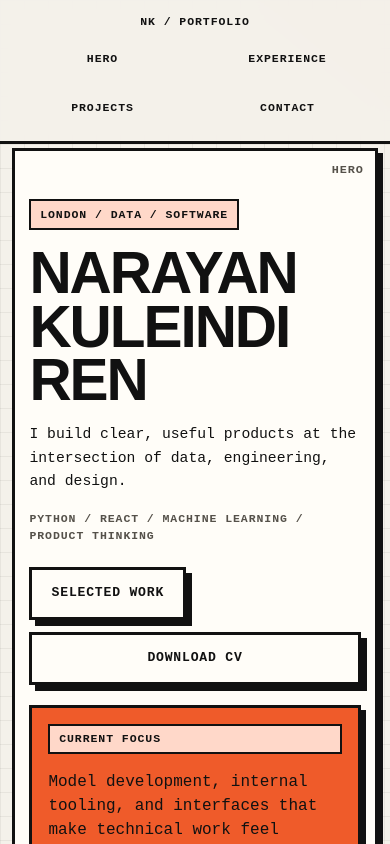
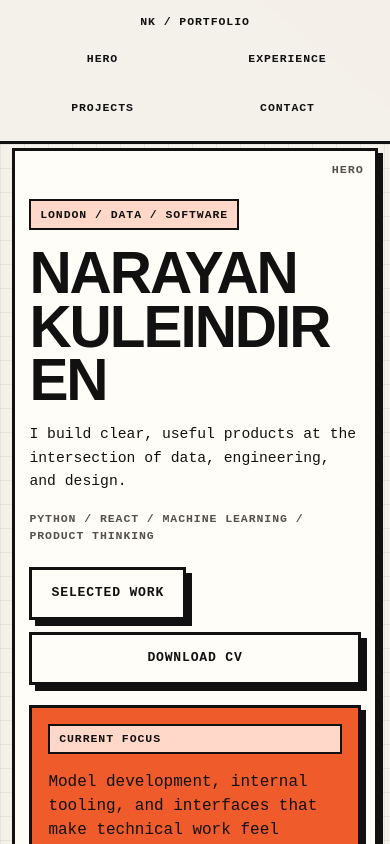
Before and after one commit to narayan-k/personal-website, a React (Vite) app: page / in a window 390 px wide. Shown: the top 844 px of the page. Built offline with nearby package versions, Linux system fonts and the light colour scheme; a web font is replaced by a local one.

Commit message:
update title

```diff
--- a/src/styles/global.css
+++ b/src/styles/global.css
@@ -651,6 +651,10 @@ section {
 		word-break: break-word;
 	}
 
+	.hero-title {
+		max-width: none;
+	}
+
 	nav {
 		align-items: stretch;
 		gap: 0.45rem;
@@ -764,6 +768,7 @@ section {
 
 	.hero-title {
 		font-size: clamp(2.8rem, 15vw, 3.8rem);
+		max-width: none;
 	}
 
 	.hero-subtitle,
```
